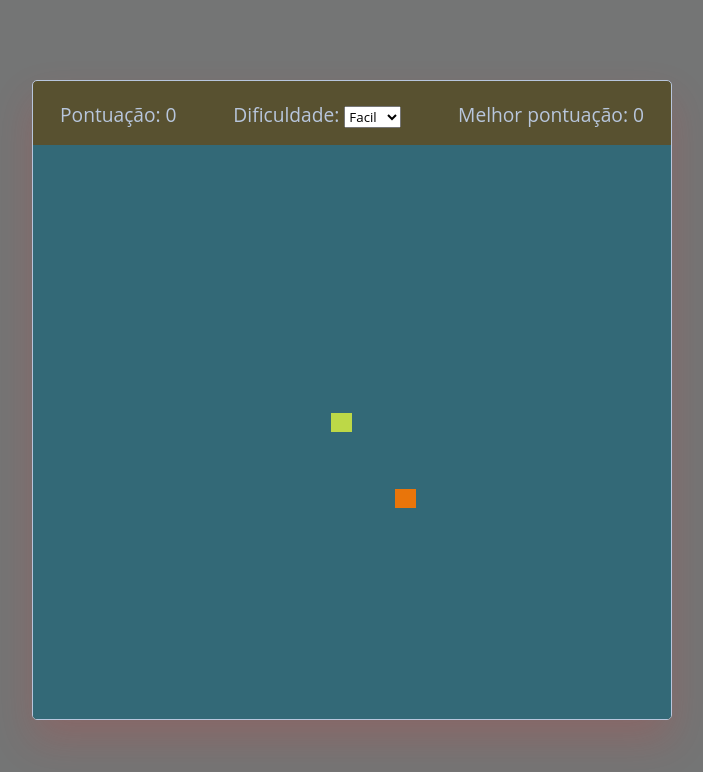
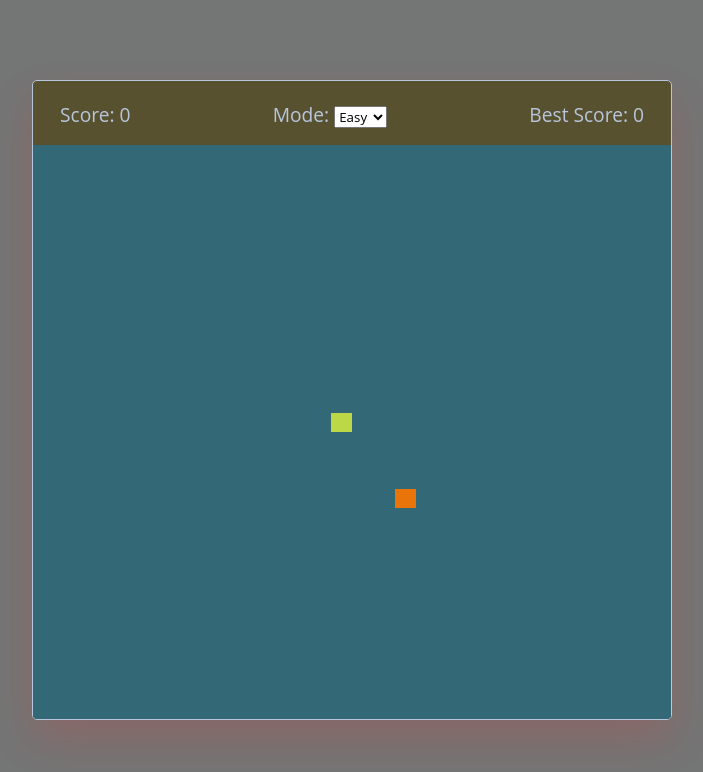
Before and after one commit to lucassverissimo-org/snake_html_css_js, a plain HTML site: page index.html in a window 1280 px wide. Shown: the whole page, without its empty margins (288-991 px from the left). Drawn offline with Linux system fonts and the light colour scheme.

Commit message:
tornar layout em ingles

```diff
--- a/index.html
+++ b/index.html
@@ -12,17 +12,17 @@
 
     <div class="wrapperGame">
         <div class="game-details">
-            <span class="score textDefault">Pontuação: 0</span>
+            <span class="score textDefault">Score: 0</span>
             <span class="difficulty">
                 <span class="textDefault">
-                    Dificuldade:
+                    Mode:
                 </span>
                 <select id="selectDificulty" onchange="changeDificult()">
-                    <option value="easy" id="facil">Facil</option>
-                    <option value="easy" id="dificil">Difícil</option>
+                    <option value="easy" id="facil">Easy</option>
+                    <option value="easy" id="dificil">Hard</option>
                 </select>
             </span>
-            <span class="high-score textDefault">Melhor Pontuação: 0</span>
+            <span class="high-score textDefault">Best Score: 0</span>
         </div>
 
         <div id="play" class="play-board"></div>
--- a/index.js
+++ b/index.js
@@ -29,7 +29,7 @@ let isEasy = true;
 // Obter a maior pontuação do local storage
 
 let highScore = localStorage.getItem("high-score") || 0;
-highScoreElement.innerText = `Melhor pontuação: ${highScore}`;
+highScoreElement.innerText = `Best Score: ${highScore}`;
 
 // Atualizar a posição da comida randomicamente
 const updateFoodPosition = () => {
@@ -111,8 +111,8 @@ const initGame = () => {
     highScore = score >= highScore ? score : highScore;
 
     localStorage.setItem("high-score", highScore);
-    scoreElement.innerText = `Pontuação: ${score}`;
-    highScoreElement.innerText = `Melhor Pontuação: ${highScore}`;
+    scoreElement.innerText = `Score: ${score}`;
+    highScoreElement.innerText = `Best Score: ${highScore}`;
   }
 
   // atualizar tamanho da cobra
```
